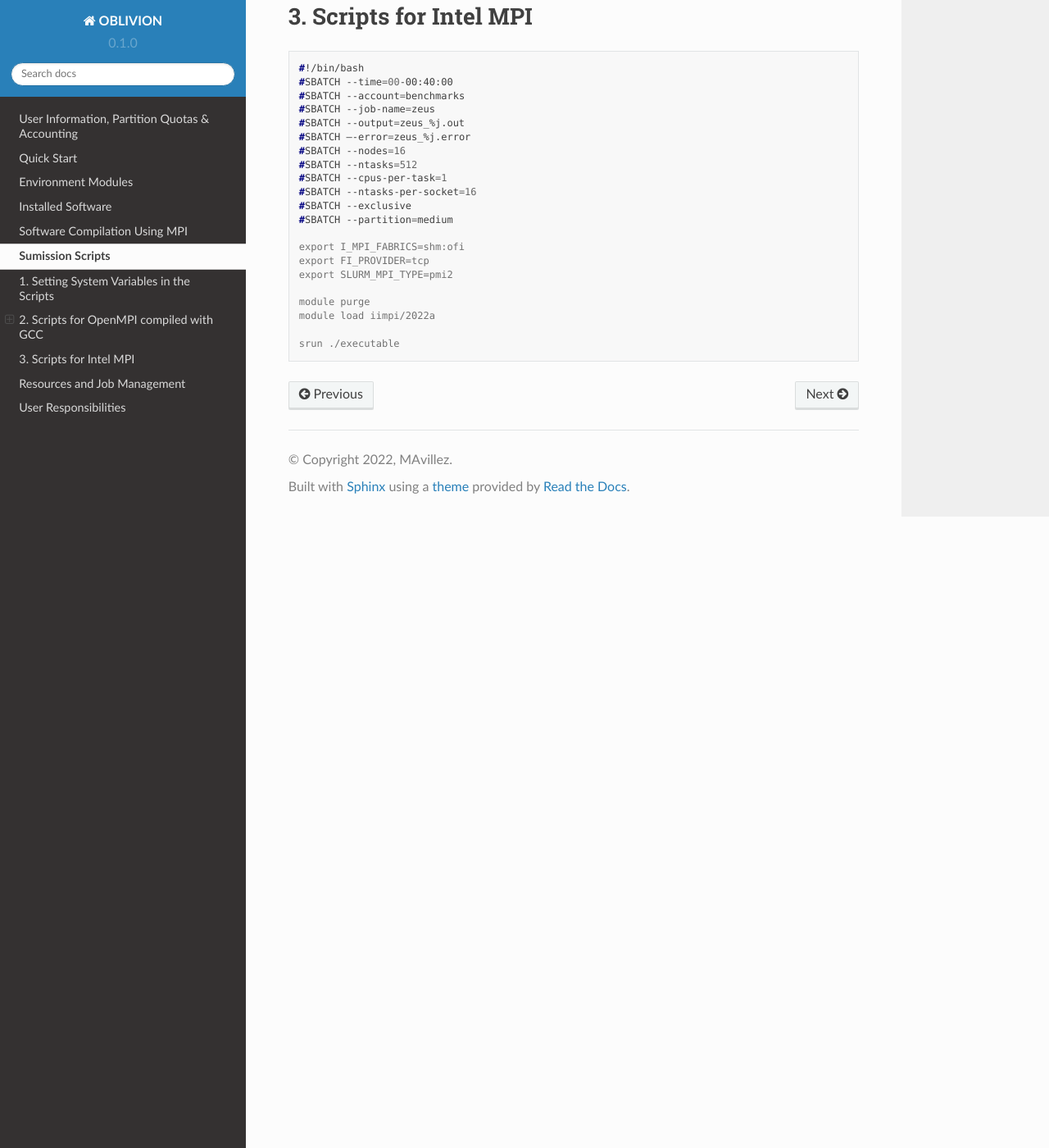
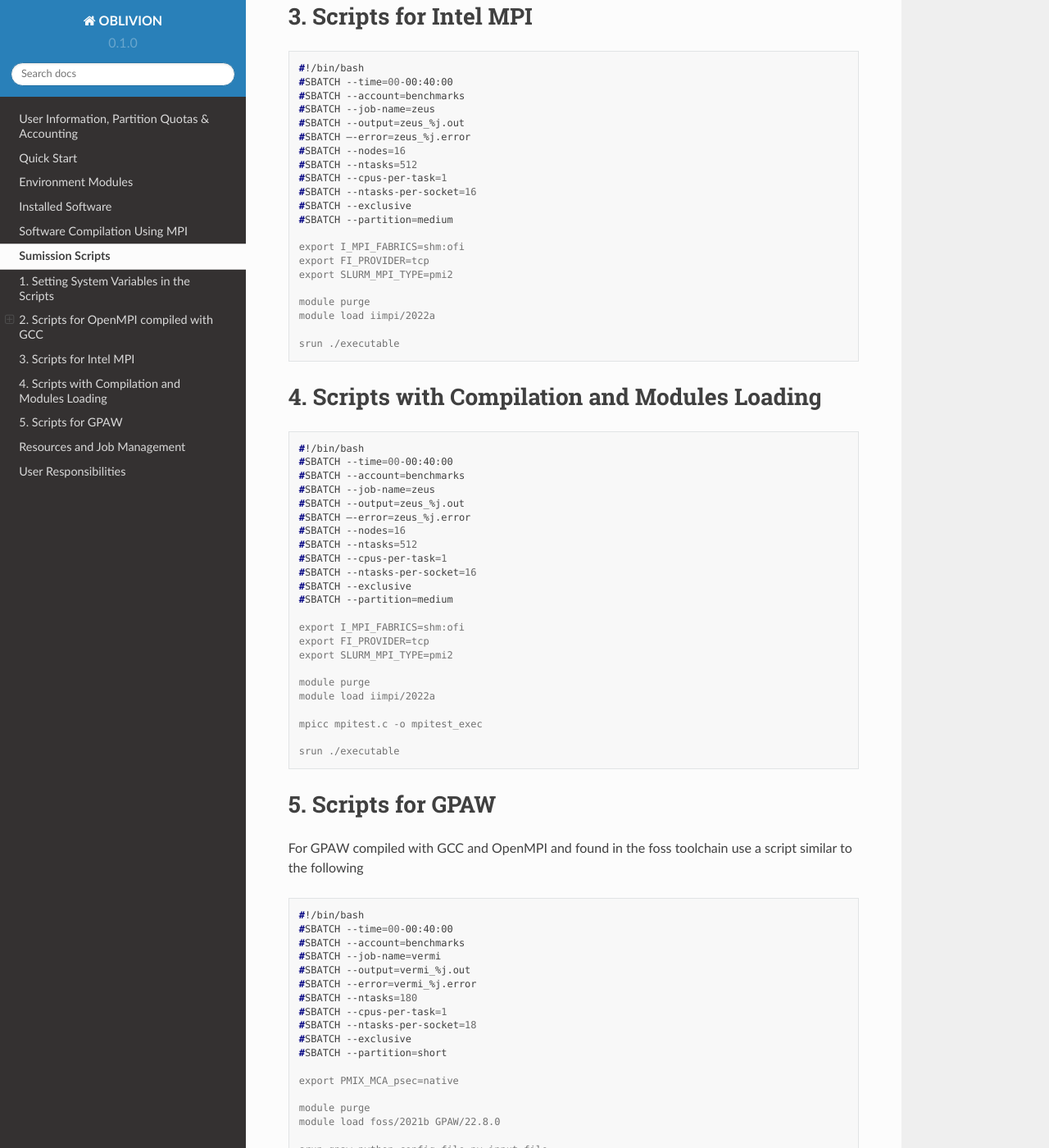
Before and after one commit to mavillez/Oblivion, a Sphinx documentation site: the page built from docs/source/scripts.rst, in a window 1280 px wide and 1400 px high, scrolled down 2142 px. Shown: the whole window at 82% size. Built offline with Sphinx 7.4.7 and the Read the Docs theme 2.0.0, drawn with Linux system fonts in a browser that asks for light colours; some of the changed text lies outside the part shown.

Commit message:
Update scripts.rst

```diff
--- a/docs/source/scripts.rst
+++ b/docs/source/scripts.rst
@@ -128,3 +128,77 @@
   module load iimpi/2022a
 
   srun ./executable
+
+4. Scripts with Compilation and Modules Loading
+===============================================
+
+.. code-block:: console
+
+  #!/bin/bash
+  #SBATCH --time=00-00:40:00
+  #SBATCH --account=benchmarks
+  #SBATCH --job-name=zeus
+  #SBATCH --output=zeus_%j.out
+  #SBATCH —-error=zeus_%j.error
+  #SBATCH --nodes=16
+  #SBATCH --ntasks=512
+  #SBATCH --cpus-per-task=1
+  #SBATCH --ntasks-per-socket=16
+  #SBATCH --exclusive
+  #SBATCH --partition=medium
+
+  export I_MPI_FABRICS=shm:ofi
+  export FI_PROVIDER=tcp
+  export SLURM_MPI_TYPE=pmi2
+
+  module purge
+  module load iimpi/2022a
+
+  mpicc mpitest.c -o mpitest_exec
+
+  srun ./executable
+
+5. Scripts for GPAW
+===================
+
+For GPAW compiled with GCC and OpenMPI and found in the foss toolchain use a script similar to the following
+
+.. code-block:: console
+
+  #!/bin/bash
+  #SBATCH --time=00-00:40:00
+  #SBATCH --account=benchmarks
+  #SBATCH --job-name=vermi
+  #SBATCH --output=vermi_%j.out
+  #SBATCH --error=vermi_%j.error
+  #SBATCH --ntasks=180
+  #SBATCH --cpus-per-task=1
+  #SBATCH --ntasks-per-socket=18
+  #SBATCH --exclusive
+  #SBATCH --partition=short
+
+  export PMIX_MCA_psec=native
+
+  module purge
+  module load foss/2021b GPAW/22.8.0
+
+  srun gpaw python config_file.py input_file
+
+Do not use the following script or similar - you end up having error messages and not running the code
+
+.. code-block:: console
+
+  #!/bin/bash
+
+  gpaw sbatch -- \
+  --time=00:40:00 \
+  --account=benchmarks \
+  --job-name=vermi \
+  --output=vermi_%j.out \
+  --error=vermi_%j.error \
+  --ntasks=180 \
+  --cpus-per-task=1 \
+  --ntasks-per-socket=18 \
+  --exclusive \
+  --partition=short \
+  config_file.py input_file
```
